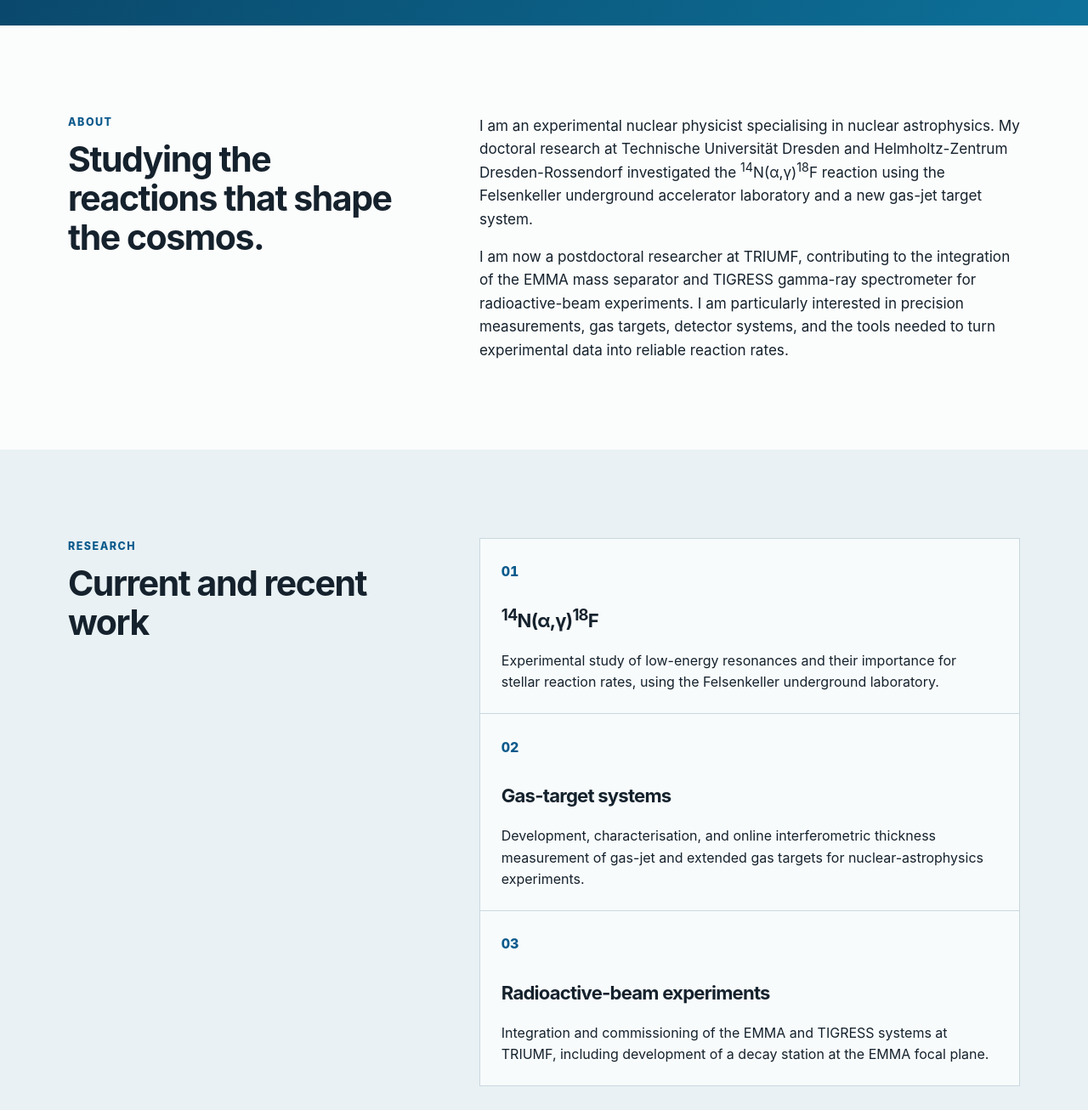
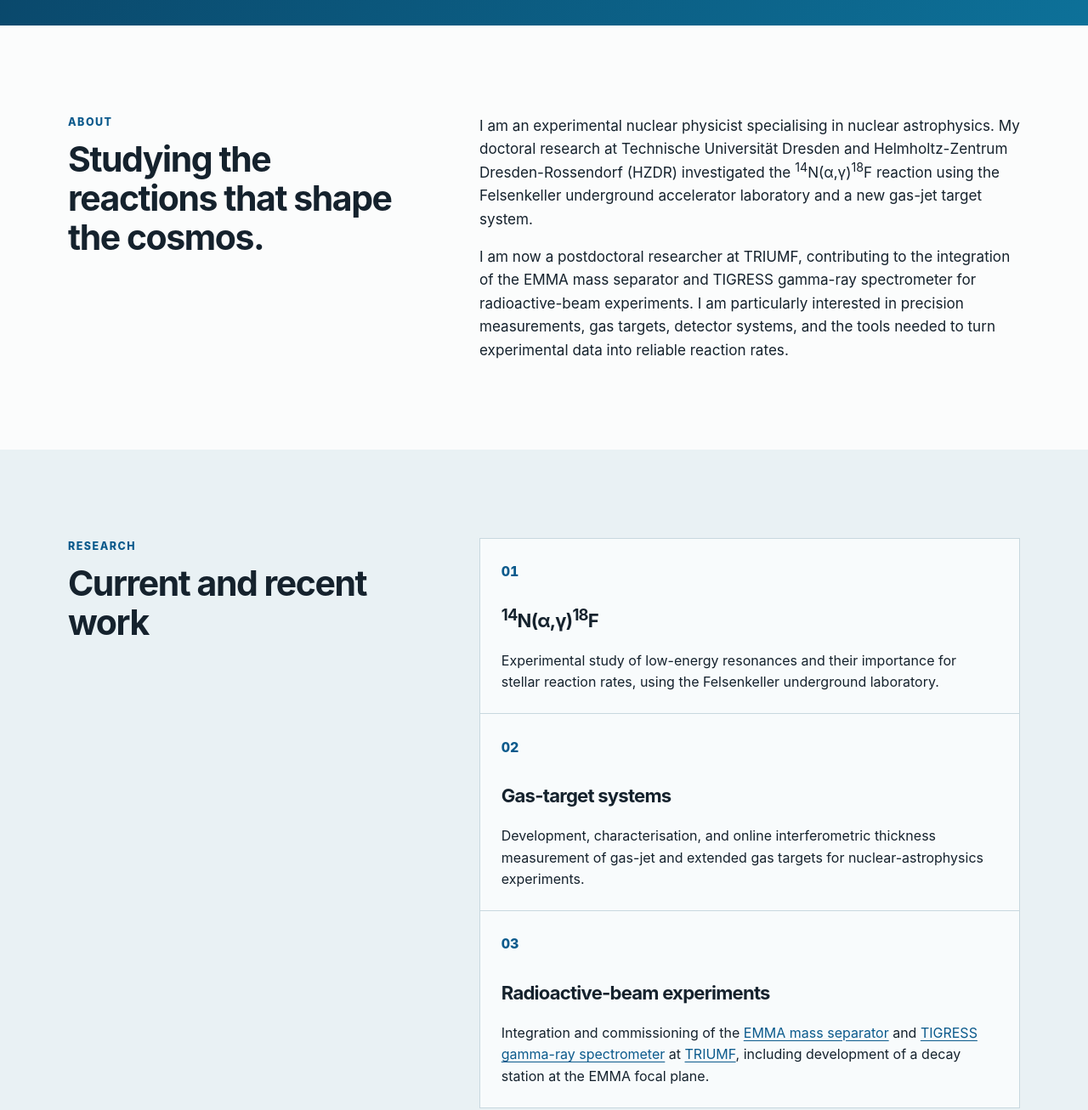
Before and after one commit to yadavanup02/yadavanup02.github.io, a plain HTML site: page index.html in a window 1280 px wide. Shown: the part 580-1886 px from the top of the page at 85% size. Drawn offline with Linux system fonts and the light colour scheme.

Commit message:
Enhance about section with additional details and links
Updated the description of research and added links for EMMA and TIGRESS systems.

```diff
--- a/index.html
+++ b/index.html
@@ -38,7 +38,7 @@
           <h2 id="about-heading">Studying the reactions that shape the cosmos.</h2>
         </div>
         <div class="prose">
-          <p>I am an experimental nuclear physicist specialising in nuclear astrophysics. My doctoral research at Technische Universit&auml;t Dresden and Helmholtz-Zentrum Dresden-Rossendorf investigated the <sup>14</sup>N(&alpha;,&gamma;)<sup>18</sup>F reaction using the Felsenkeller underground accelerator laboratory and a new gas-jet target system.</p>
+          <p>I am an experimental nuclear physicist specialising in nuclear astrophysics. My doctoral research at Technische Universit&auml;t Dresden and Helmholtz-Zentrum Dresden-Rossendorf (HZDR) investigated the <sup>14</sup>N(&alpha;,&gamma;)<sup>18</sup>F reaction using the Felsenkeller underground accelerator laboratory and a new gas-jet target system.</p>
           <p>I am now a postdoctoral researcher at TRIUMF, contributing to the integration of the EMMA mass separator and TIGRESS gamma-ray spectrometer for radioactive-beam experiments. I am particularly interested in precision measurements, gas targets, detector systems, and the tools needed to turn experimental data into reliable reaction rates.</p>
         </div>
       </section>
@@ -63,7 +63,16 @@
             <article class="card">
               <p class="card-number">03</p>
               <h3>Radioactive-beam experiments</h3>
-              <p>Integration and commissioning of the EMMA and TIGRESS systems at TRIUMF, including development of a decay station at the EMMA focal plane.</p>
+              <!-- <p>Integration and commissioning of the EMMA and TIGRESS systems at TRIUMF, including development of a decay station at the EMMA focal plane.</p> -->
+              <p>
+              Integration and commissioning of the
+              <a href="https://triumf.ca/facilities-experiments/emma/" target="_blank" rel="noopener noreferrer">EMMA mass separator</a>
+              and
+              <a href="https://triumf.ca/facilities-experiments/tigress/" target="_blank" rel="noopener noreferrer">TIGRESS gamma-ray spectrometer</a>
+              at
+              <a href="https://triumf.ca/" target="_blank" rel="noopener noreferrer">TRIUMF</a>,
+              including development of a decay station at the EMMA focal plane.
+            </p>
             </article>
           </div>
         </div>
```
